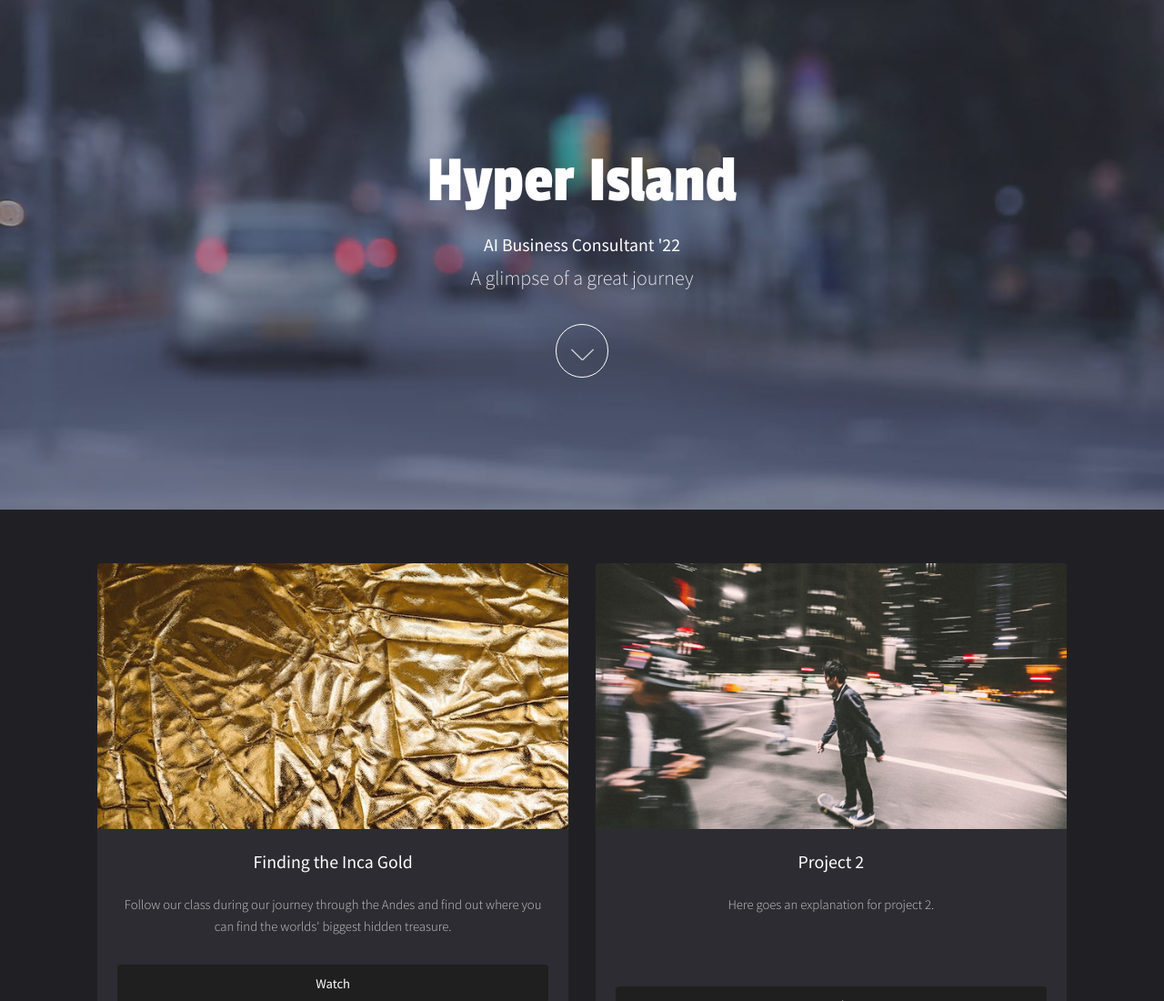
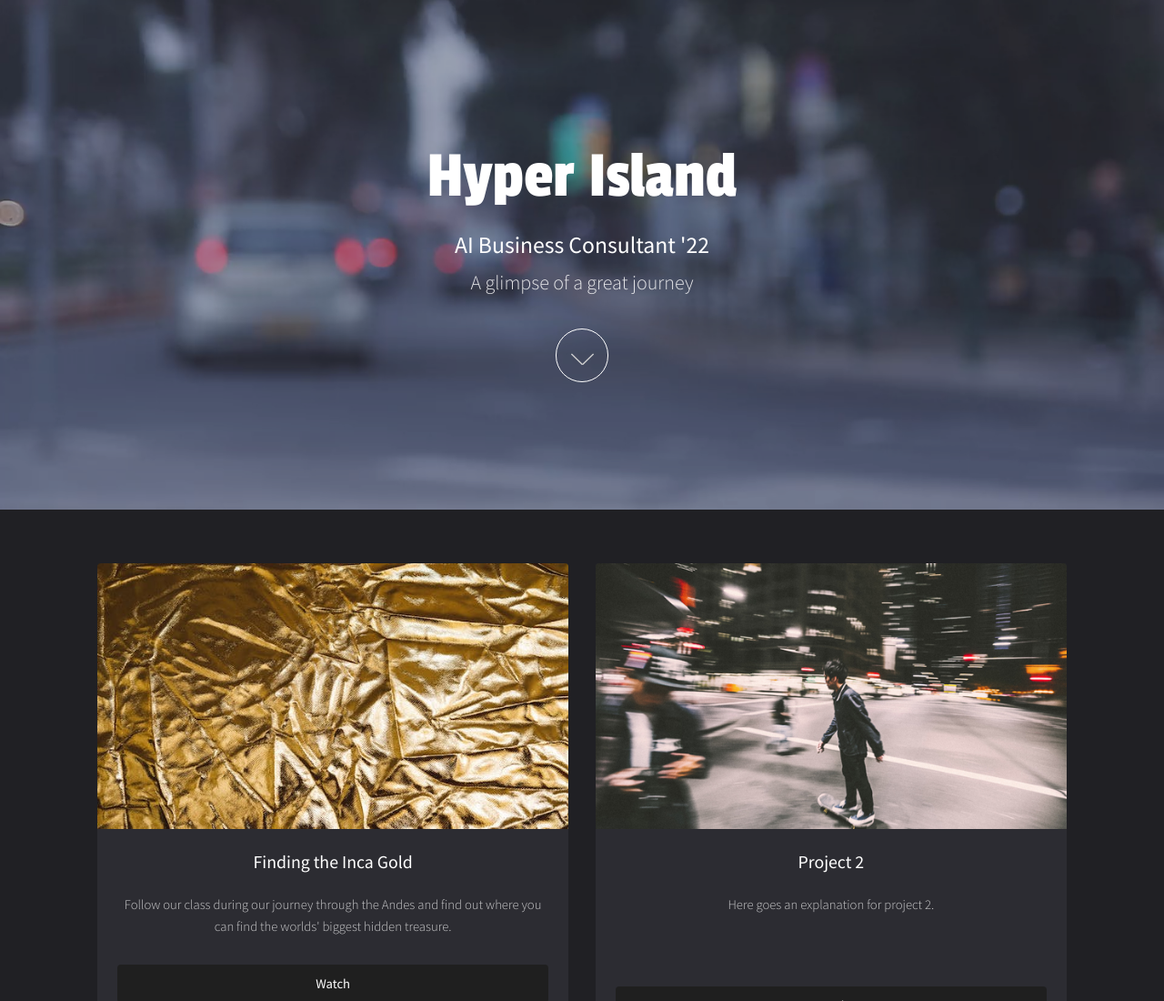
Before and after one commit to carlshyper/carlshyper.github.io, a plain HTML site: page index.html in a window 1280 px wide. Shown: the top 1100 px of the page at 91% size. Drawn offline with Linux system fonts and the light colour scheme.

Commit message:
Update index.html

```diff
--- a/index.html
+++ b/index.html
@@ -19,7 +19,7 @@
 					<div class="inner">
 						<header>
 							<h1>Hyper Island</h1>
-							<h3>AI Business Consultant '22</h3>
+							<h2>AI Business Consultant '22</h3>
 							<p>A glimpse of a great journey</p>
 						</header>
 						<a href="#main" class="more">Learn More</a>
```
